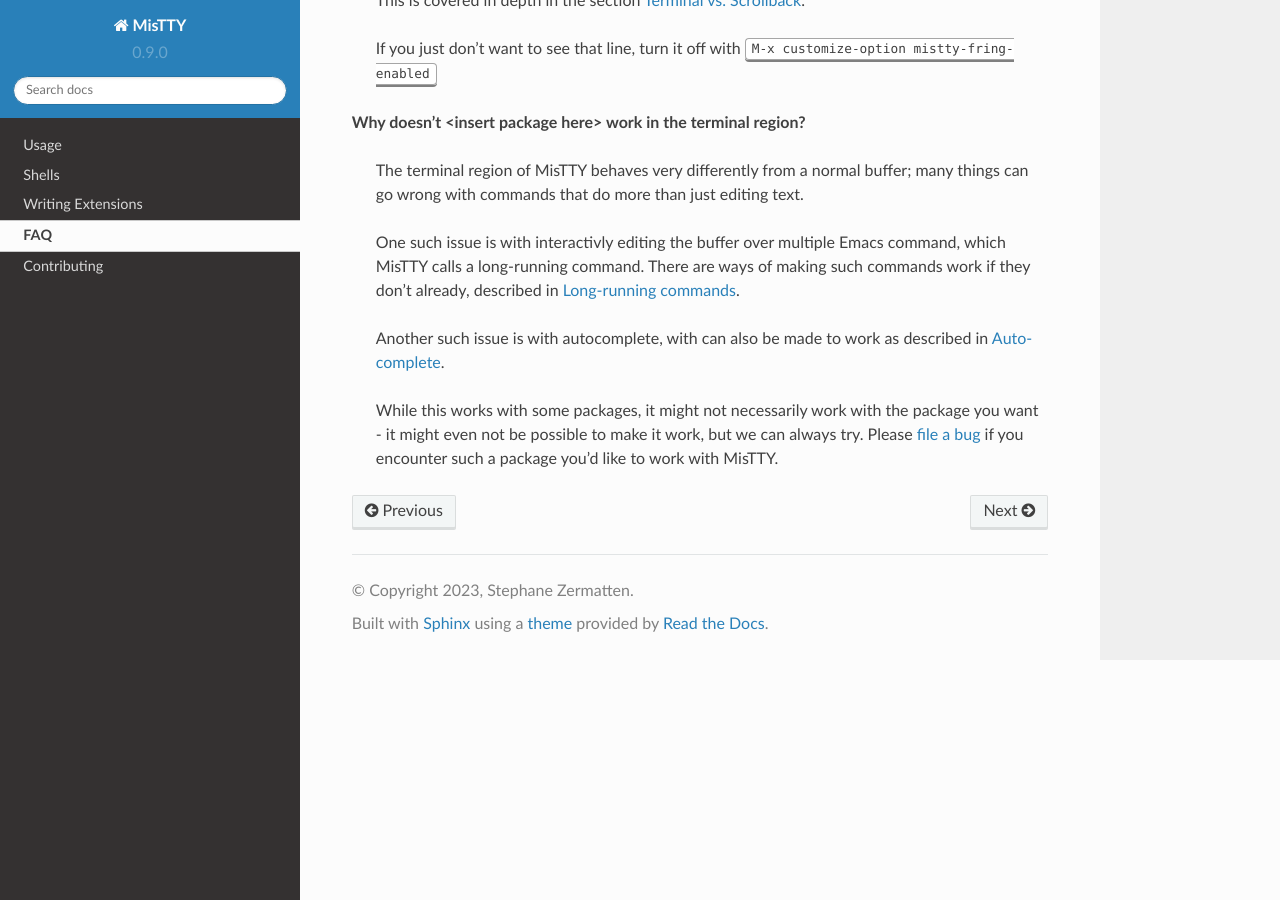
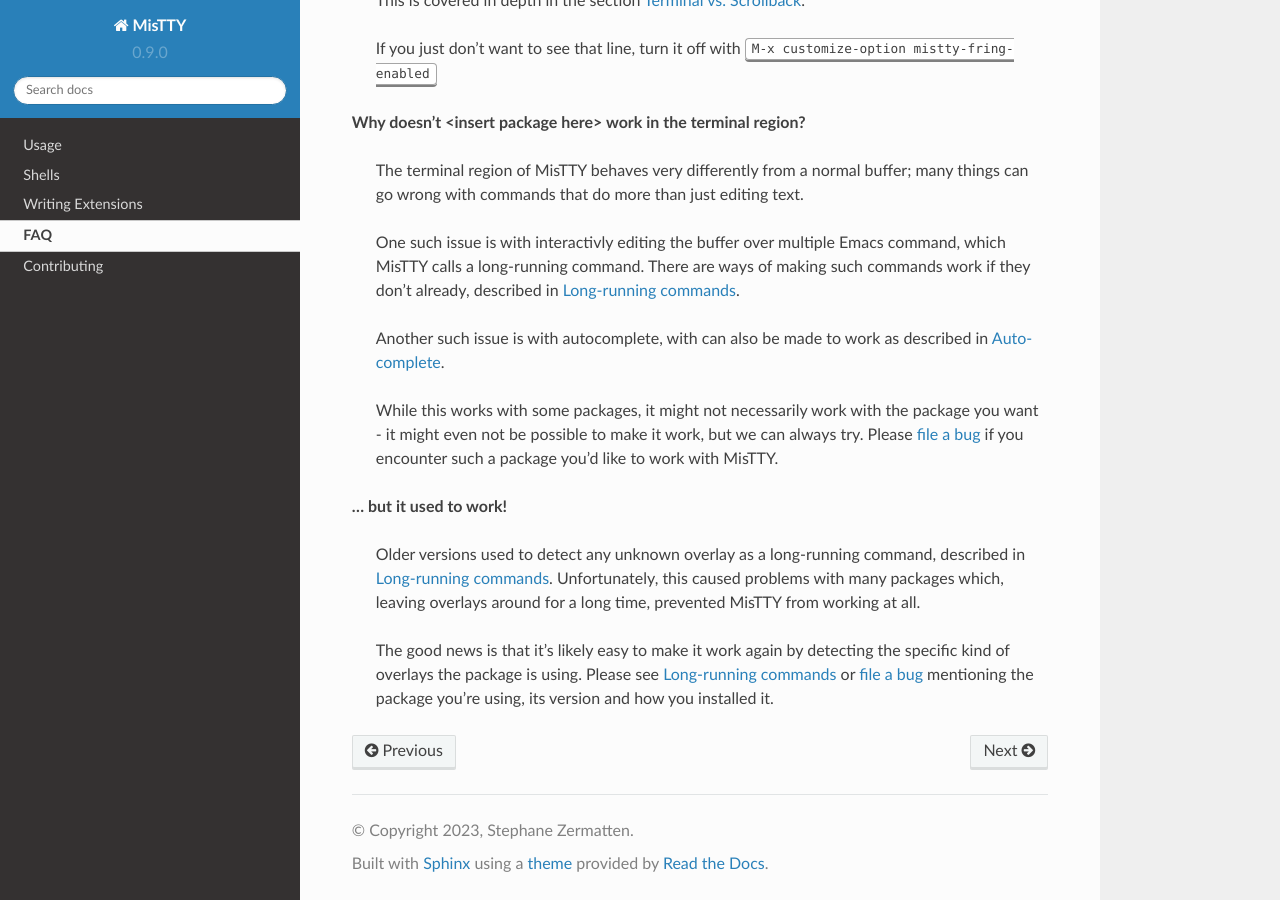
Before and after one commit to szermatt/mistty, a Sphinx documentation site: the page built from docs/source/faq.rst, in a window 1280 px wide and 900 px high, scrolled down 1287 px. Built offline with Sphinx 7.4.7 and the Read the Docs theme 2.0.0, drawn with Linux system fonts in a browser that asks for light colours.

Commit message:
Mention in the FAQ the change to foreign overlay detection.
Change 3e59810 nerfed foreign overlay detection, which might mean that
packages which used to work out-of-the-box now require work. This change
add that the FAQ.

```diff
--- a/docs/source/faq.rst
+++ b/docs/source/faq.rst
@@ -82,3 +82,16 @@
     it work, but we can always try. Please `file a bug
     <https://github.com/szermatt/mistty/issues>`_ if you encounter
     such a package you'd like to work with MisTTY.
+
+**... but it used to work!**
+
+    Older versions used to detect any unknown overlay as a
+    long-running command, described in :ref:`lrc`. Unfortunately, this
+    caused problems with many packages which, leaving overlays around
+    for a long time, prevented MisTTY from working at all.
+
+    The good news is that it's likely easy to make it work again by
+    detecting the specific kind of overlays the package is using.
+    Please see :ref:`lrc` or `file a bug
+    <https://github.com/szermatt/mistty/issues>`_ mentioning the
+    package you're using, its version and how you installed it.
```
Also changed, not shown: 1 other file.
